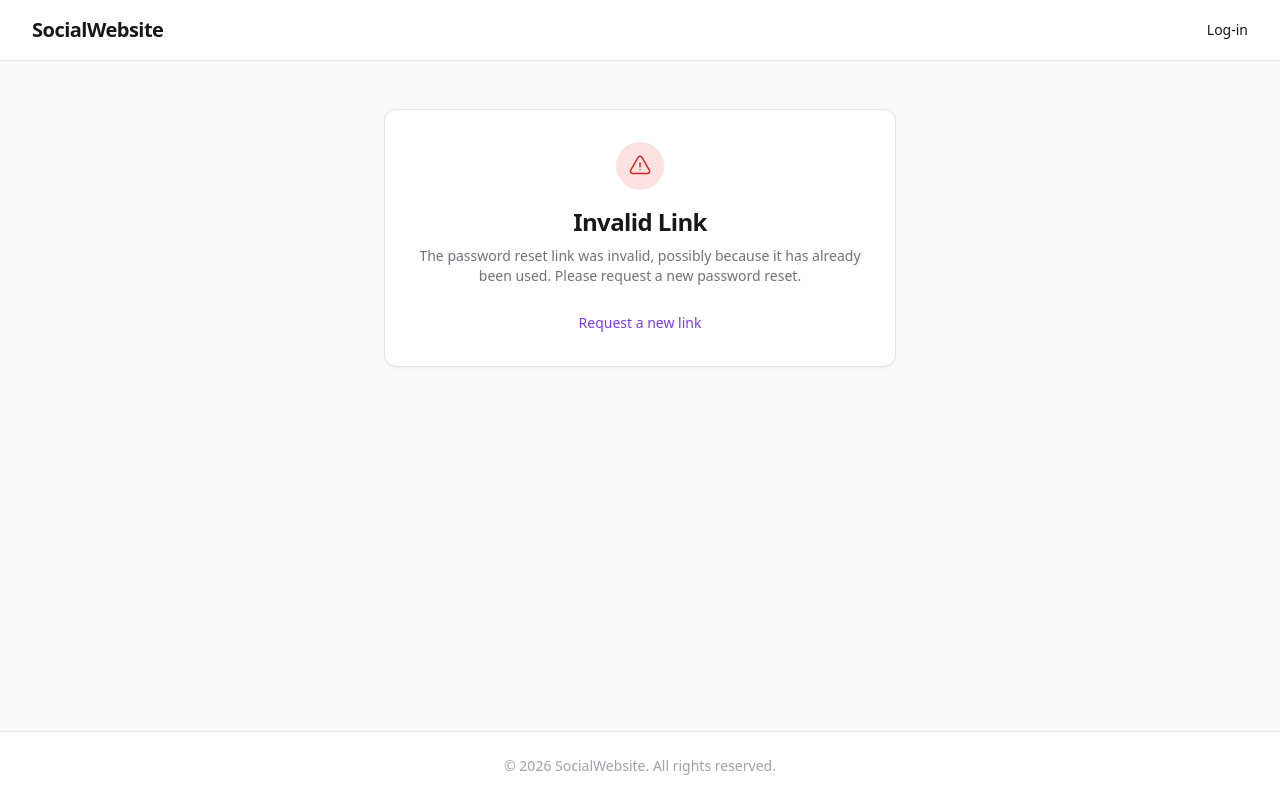
After one commit to ArastooMaleki/SocialWebsite, a Django app: page /account/password-reset/1/1/ in a window 1280 px wide. The commit adds this page. Run offline with Django 5.2, Linux system fonts and the light colour scheme; some libraries are stand-ins or nearby versions.

Commit message:
feat : create password reset

```diff
--- a/SocialWebsite/settings.py
+++ b/SocialWebsite/settings.py
@@ -122,3 +122,7 @@ STATIC_URL = "static/"
 LOGIN_URL = "login"
 LOGOUT_URL = "logout"
 LOGIN_REDIRECT_URL = "dashboard"
+
+EMAIL_BACKEND = "django.core.mail.backends.console.EmailBackend"
+
+PASSWORD_RESET_TIMEOUT = 86400
--- a/account/templates/registration/login.html
+++ b/account/templates/registration/login.html
@@ -58,7 +58,8 @@
                     <div class="flex items-center justify-between">
                         <label for="id_password" class="block text-sm font-medium text-zinc-700">Password</label>
                         <div class="text-sm">
-                            <a href="#" class="font-medium text-zinc-500 hover:text-zinc-900 hover:underline">
+                            <a href={% url 'password_reset' %}
+                                class="font-medium text-zinc-500 hover:text-zinc-900 hover:underline">
                                 Forgot password?
                             </a>
                         </div>
--- /dev/null
+++ b/account/templates/registration/password_reset_confirm.html
@@ -0,0 +1,79 @@
+{% extends "base.html" %}
+
+{% block title %}Set a new password{% endblock %}
+
+{% block content %}
+<div class="max-w-xl mx-auto py-12 px-4 sm:px-6 lg:px-8">
+    <div class="bg-white p-8 border border-zinc-200 rounded-xl shadow-sm">
+
+        {% if validlink %}
+        <!-- Header -->
+        <div class="mb-8">
+            <h1 class="text-2xl font-bold tracking-tight text-zinc-900">Set a new password</h1>
+            <p class="mt-2 text-sm text-zinc-500">
+                Please enter your new password twice so we can verify you typed it in correctly.
+            </p>
+        </div>
+
+        <!-- Form -->
+        <form method="post" class="space-y-6">
+            {% csrf_token %}
+
+            {% if form.non_field_errors %}
+            <div class="bg-red-50 border border-red-200 text-red-800 text-sm rounded-lg p-4" role="alert">
+                {% for error in form.non_field_errors %}
+                <p class="font-medium">{{ error }}</p>
+                {% endfor %}
+            </div>
+            {% endif %}
+
+            {% for field in form %}
+            <div>
+                <label for="{{ field.id_for_label }}" class="block text-sm font-medium leading-6 text-zinc-700">
+                    {{ field.label }}
+                </label>
+                <div class="mt-2">
+                    <input type="password" name="{{ field.name }}" id="{{ field.id_for_label }}"
+                        autocomplete="new-password"
+                        class="block w-full rounded-lg border-0 py-2 px-3 text-zinc-900 shadow-sm ring-1 ring-inset ring-zinc-300 placeholder:text-zinc-400 focus:ring-2 focus:ring-inset focus:ring-violet-600 sm:text-sm sm:leading-6"
+                        required>
+                </div>
+                {% for error in field.errors %}
+                <p class="mt-1 text-xs text-red-600">{{ error }}</p>
+                {% endfor %}
+            </div>
+            {% endfor %}
+
+            <!-- Submit Button -->
+            <div>
+                <button type="submit"
+                    class="w-full flex justify-center py-2.5 px-4 border border-transparent text-sm font-semibold rounded-lg text-white bg-zinc-900 hover:bg-zinc-800 focus:outline-none focus:ring-2 focus:ring-offset-2 focus:ring-zinc-900 transition-colors">
+                    Set new password
+                </button>
+            </div>
+        </form>
+        {% else %}
+        <!-- Invalid Link Message -->
+        <div class="text-center">
+            <div class="mx-auto flex items-center justify-center h-12 w-12 rounded-full bg-red-100">
+                <svg class="h-6 w-6 text-red-600" fill="none" viewBox="0 0 24 24" stroke-width="1.5"
+                    stroke="currentColor">
+                    <path stroke-linecap="round" stroke-linejoin="round"
+                        d="M12 9v3.75m-9.303 3.376c-.866 1.5.217 3.374 1.948 3.374h14.71c1.73 0 2.813-1.874 1.948-3.374L13.949 3.378c-.866-1.5-3.032-1.5-3.898 0L2.697 16.126zM12 15.75h.007v.008H12v-.008z" />
+                </svg>
+            </div>
+            <h1 class="mt-4 text-2xl font-bold tracking-tight text-zinc-900">Invalid Link</h1>
+            <p class="mt-2 text-sm text-zinc-500">
+                The password reset link was invalid, possibly because it has already been used. Please request a new
+                password reset.
+            </p>
+            <div class="mt-6">
+                <a href="{% url 'password_reset' %}" class="text-sm font-medium text-violet-600 hover:text-violet-500">
+                    Request a new link
+                </a>
+            </div>
+        </div>
+        {% endif %}
+    </div>
+</div>
+{% endblock %}
--- a/account/urls.py
+++ b/account/urls.py
@@ -1,18 +1,38 @@
-from django.contrib.auth import views
+import django.contrib.auth.views as auth_views
 from django.urls import path
 
 from .views import dashoboard
 
 urlpatterns = [
-    path("login/", views.LoginView.as_view(), name="login"),
-    path("logout", views.LogoutView.as_view(), name="logout"),
+    path("login/", auth_views.LoginView.as_view(), name="login"),
+    path("logout", auth_views.LogoutView.as_view(), name="logout"),
     path(
-        "change-password/", views.PasswordChangeView.as_view(), name="password_change"
+        "change-password/",
+        auth_views.PasswordChangeView.as_view(),
+        name="password_change",
     ),
     path(
         "change-password/done/",
-        views.PasswordChangeDoneView.as_view(),
+        auth_views.PasswordChangeDoneView.as_view(),
         name="password_change_done",
+    ),
+    path(
+        "password_reset/", auth_views.PasswordResetView.as_view(), name="password_reset"
+    ),
+    path(
+        "password-reset/done/",
+        auth_views.PasswordResetDoneView.as_view(),
+        name="password_reset_done",
+    ),
+    path(
+        "password-reset/<uidb64>/<token>/",
+        auth_views.PasswordResetConfirmView.as_view(),
+        name="password_reset_confirm",
+    ),
+    path(
+        "password-reset/complete/",
+        auth_views.PasswordResetCompleteView.as_view(),
+        name="password_reset_complete",
     ),
     path("", dashoboard, name="dashboard"),
 ]
```
Also changed, not shown: account/templates/registration/password_reset_complete.html (added, +37 -0 lines), account/templates/registration/password_reset_done.html (added, +37 -0 lines), account/templates/registration/password_reset_email.html (added, +11 -0 lines), account/templates/registration/password_reset_form.html (added, +48 -0 lines).
